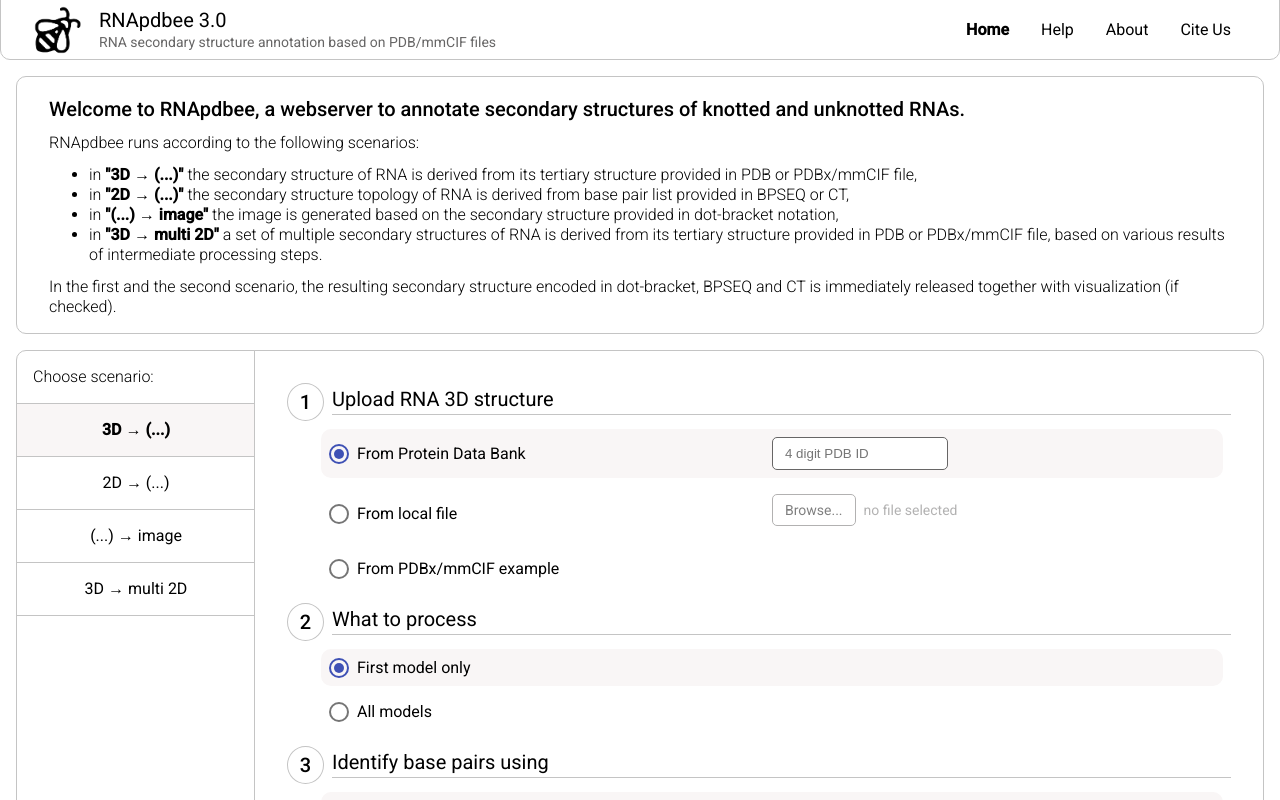
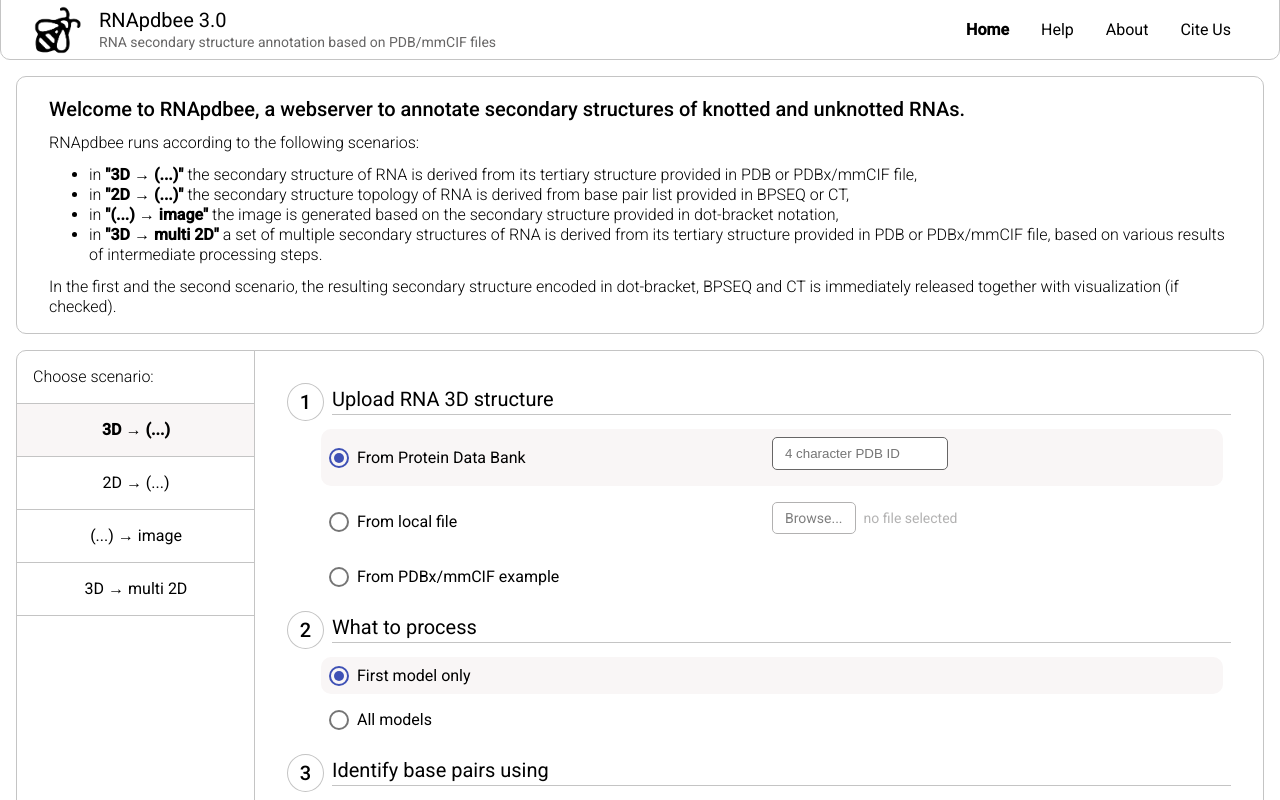
Before and after one commit to rnapdbee/rnapdbee-frontend, an Angular app: page / in a window 1280 px wide. Shown: the top 800 px of the page. Built offline with nearby package versions, Linux system fonts and the light colour scheme.

Commit message:
feat: pdbId validation (#18)
* feat: pdb id validation

* feat: unit tests for pdb id validation

```diff
--- a/src/app/shared/components/upload-forms/tertiary-upload-form/tertiary-upload-form.component.html
+++ b/src/app/shared/components/upload-forms/tertiary-upload-form/tertiary-upload-form.component.html
@@ -5,10 +5,13 @@
       [value]="UploadType.fromPDB"
       [checked]="currentUploadType === UploadType.fromPDB">
 
-      <div inline class="clearable-input">
-        <input type="text" [(ngModel)]="pdbId" name="pdbId" placeholder="4 digit PDB ID">
-        <mat-icon *ngIf="pdbId" (click)="pdbId = ''">close</mat-icon>
-      </div>
+        <div inline class="pdbid-input">
+          <input type="text" [(ngModel)]="pdbId" name="pdbId" placeholder="4 character PDB ID">
+          <mat-icon *ngIf="pdbId" (click)="clearPdbIdInput()">close</mat-icon>
+          <span class="pdbid-error">
+            {{ pdbIdError }}
+          </span>
+        </div>
     </app-radio-button>
 
     <app-radio-button
--- a/src/app/shared/components/upload-forms/tertiary-upload-form/tertiary-upload-form.component.scss
+++ b/src/app/shared/components/upload-forms/tertiary-upload-form/tertiary-upload-form.component.scss
@@ -2,9 +2,10 @@
 
 :host {
   form {
-    .clearable-input {
+    .pdbid-input {
       display: flex;
       align-items: center;
+      flex-wrap: wrap;
 
       input {
         width: 100%;
@@ -18,6 +19,12 @@
         cursor: pointer;
         color: $accent;
         margin-left: -28px;
+      }
+
+      .pdbid-error {
+        flex: 0 0 100%;
+        margin-top: .5rem;
+        color: red;
       }
     }
 
--- a/src/app/shared/components/upload-forms/tertiary-upload-form/tertiary-upload-form.component.ts
+++ b/src/app/shared/components/upload-forms/tertiary-upload-form/tertiary-upload-form.component.ts
@@ -68,6 +68,10 @@
     });
   }
 
+  clearPdbIdInput() {
+    this.pdbId = '';
+  }
+
   private raiseFileError(error: string) {
     this.fileError = error;
     this.file = null;
@@ -82,8 +86,17 @@
   }
 
   private setAndValidatePdbId(value: string): void {
-    // TODO: implement validation for pdbId
+    const pdbRegExp = /^[a-zA-Z0-9]{4}$/;
     this._pdbId = value;
+
+    if (value.match(pdbRegExp)) {
+      this.pdbIdError = null;
+    } else if (value === '') {
+      this.pdbIdError = '';
+    } else {
+      this.pdbIdError = 'PDB ID must contain of 4 characters (letters or digits)';
+    }
+
     this.notifyChanges();
   }
 
@@ -98,7 +111,7 @@
       case UploadMethodType.fromPDB:
         payload.type = UploadMethodType.fromPDB;
         payload.data = this.pdbId;
-        payload.valid = !this.pdbIdError && !!this.pdbId;
+        payload.valid = this.pdbIdError === null && !!this.pdbId;
         break;
       case UploadMethodType.fromLocalFile:
         payload.type = UploadMethodType.fromLocalFile;
```
Also changed, not shown: 1 other file (tests, documents, lock files or other folders).
